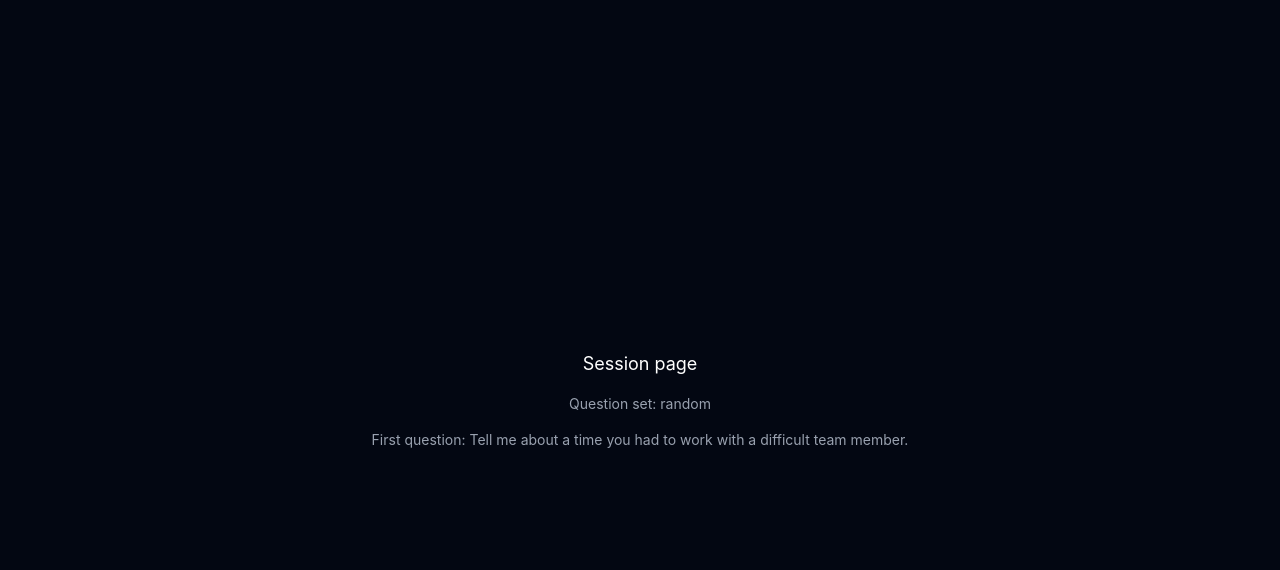
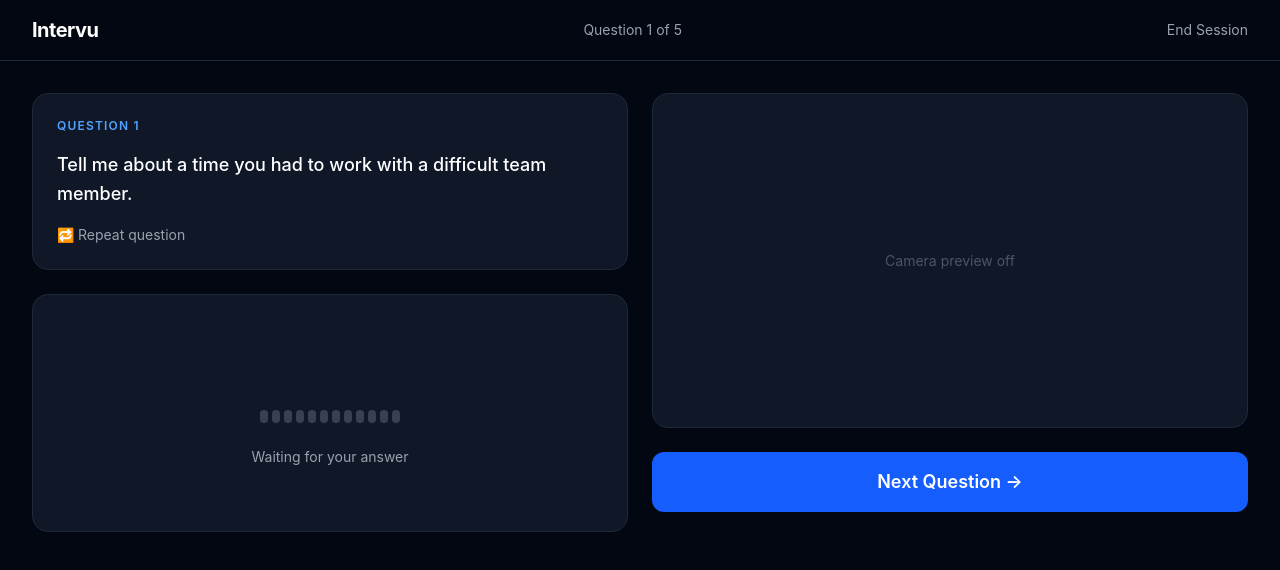
Before and after one commit to guzalrus/Intervu, a React (Vite) app: page /session in a window 1280 px wide. Shown: the top 570 px of the page. Built offline with nearby package versions, Linux system fonts and the light colour scheme; no server answers.

Commit message:
Added the interviewer speaking part and fixed UI

```diff
--- a/src/pages/Session.tsx
+++ b/src/pages/Session.tsx
@@ -1,6 +1,6 @@
-import { useLocation } from 'react-router-dom'
+import { useEffect, useRef, useState } from 'react'
+import { useLocation, useNavigate } from 'react-router-dom'
 
-// A small hardcoded question bank for now
 const questions: Record<string, string[]> = {
   random: [
     'Tell me about a time you had to work with a difficult team member.',
@@ -22,7 +22,7 @@ const questions: Record<string, string[]> = {
   teamwork: [
     'Tell me about a time you collaborated on a challenging project.',
     'Describe a situation where you had to rely on a teammate.',
-    'How do you handle it when a team member isn\'t pulling their weight?',
+    "How do you handle it when a team member isn't pulling their weight?",
   ],
   growth: [
     'Tell me about a time you failed and what you learned.',
@@ -31,25 +31,164 @@ const questions: Record<string, string[]> = {
   ],
 }
 
+function Session() {
+  const location = useLocation()
+  const navigate = useNavigate()
+  const { questionSet, cameraPreview } = location.state ?? { questionSet: 'random', cameraPreview: false }
+  const sessionQuestions: string[] = questions[questionSet] ?? questions.random
+
+  // Track which question we're on
+  const [currentIndex, setCurrentIndex] = useState(0)
+  const [isSpeaking, setIsSpeaking] = useState(false)
+
+  // Reference to the video element in the DOM
+  const videoRef = useRef<HTMLVideoElement>(null)
+
+  const currentQuestion = sessionQuestions[currentIndex]
+  const isLastQuestion = currentIndex === sessionQuestions.length - 1
+
+  // ── Camera setup ──────────────────────────────────────────────
+  useEffect(() => {
+    let stream: MediaStream
+
+    async function startCamera() {
+      try {
+        stream = await navigator.mediaDevices.getUserMedia({ video: true, audio: true })
+        if (videoRef.current) {
+          videoRef.current.srcObject = stream
+        }
+      } catch (err) {
+        console.error('Camera access denied:', err)
+      }
+    }
+
+    startCamera()
+
+    // Cleanup: stop the camera when the user leaves the page
+    return () => {
+      if (stream) {
+        stream.getTracks().forEach(track => track.stop())
+      }
+    }
+  }, [])
+
+  // ── Text-to-speech ────────────────────────────────────────────
+  function speakQuestion(text: string) {
+    window.speechSynthesis.cancel() // stop anything already speaking
+    const utterance = new SpeechSynthesisUtterance(text)
+    utterance.onstart = () => setIsSpeaking(true)
+    utterance.onend = () => setIsSpeaking(false)
+    window.speechSynthesis.speak(utterance)
+  }
+
+  // Speak automatically when the question changes
+  useEffect(() => {
+    speakQuestion(currentQuestion)
+  }, [currentIndex])
+
+  function handleNext() {
+    if (isLastQuestion) {
+      navigate('/review')
+    } else {
+      setCurrentIndex(prev => prev + 1)
+    }
+  }
+
+  // ── UI ────────────────────────────────────────────────────────
+  return (
+    <div className="min-h-screen bg-gray-950 text-white flex flex-col">
+
+      {/* Header */}
+      <header className="px-8 py-4 border-b border-gray-800 flex items-center justify-between">
+        <h1 className="text-xl font-bold tracking-tight">Intervu</h1>
+        <span className="text-gray-400 text-sm">
+          Question {currentIndex + 1} of {sessionQuestions.length}
+        </span>
+        <button
+          onClick={() => navigate('/')}
+          className="text-sm text-gray-400 hover:text-white transition-colors"
+        >
+          End Session
+        </button>
+      </header>
+
+      <main className="flex flex-1 gap-6 p-8">
+
+        {/* Left Panel — Interviewer */}
+        <div className="flex flex-col gap-6 w-1/2">
+
+          {/* Question display */}
+          <div className="bg-gray-900 border border-gray-800 rounded-2xl p-6 flex flex-col gap-4">
+            <span className="text-xs text-blue-400 font-semibold uppercase tracking-widest">
+              Question {currentIndex + 1}
+            </span>
+            <p className="text-lg font-medium leading-relaxed">
+              {currentQuestion}
+            </p>
+            <button
+              onClick={() => speakQuestion(currentQuestion)}
+              className="text-sm text-gray-400 hover:text-white transition-colors self-start"
+            >
+              🔁 Repeat question
+            </button>
+          </div>
+
+          {/* Waveform / Speaking indicator */}
+          <div className="bg-gray-900 border border-gray-800 rounded-2xl flex flex-col items-center justify-center py-16 gap-6">
+            <div className="flex items-end gap-1 h-16">
+              {Array.from({ length: 12 }).map((_, i) => (
+                <div
+                  key={i}
+                  className={`w-2 rounded-full transition-all duration-150 ${
+                    isSpeaking ? 'bg-blue-500' : 'bg-gray-700'
+                  }`}
+                  style={{
+                    height: isSpeaking
+                      ? `${Math.random() * 100}%`
+                      : '20%',
+                  }}
+                />
+              ))}
+            </div>
+            <p className="text-gray-400 text-sm">
+              {isSpeaking ? 'Interviewer is speaking...' : 'Waiting for your answer'}
+            </p>
+          </div>
 
 
-function Session() {
-    const location = useLocation()
-    const  { questionSet, cameraPreview } = location.state ?? {questionSet: 'random', cameraPreview: true}
 
-    // pick the right questions, fallback to random
-    const sessionQuestions = questions[questionSet] ?? questions.random
+        </div>
 
-    console.log('Question Set:', questionSet)
-    console.log('Camera preview:', cameraPreview)
-    console.log('Questions:', sessionQuestions)
-    return (
-  <div className="min-h-screen bg-gray-950 text-white flex flex-col items-center justify-center gap-4">
-    <p className="text-white text-lg">Session page</p>
-    <p className="text-gray-400 text-sm">Question set: {questionSet}</p>
-    <p className="text-gray-400 text-sm">First question: {sessionQuestions[0]}</p>
-  </div>
-)
+        {/* Right Panel — Candidate */}
+        <div className="flex flex-col gap-6 w-1/2">
 
+          {/* Camera preview or placeholder */}
+          <div className="bg-gray-900 border border-gray-800 rounded-2xl overflow-hidden aspect-video flex items-center justify-center">
+            {cameraPreview ? (
+              <video
+                ref={videoRef}
+                autoPlay
+                muted
+                playsInline
+                className="w-full h-full object-cover"
+              />
+            ) : (
+              <p className="text-gray-600 text-sm">Camera preview off</p>
+            )}
+          </div>
+
+          {/* Next button */}
+          <button
+            onClick={handleNext}
+            className="w-full bg-blue-600 hover:bg-blue-500 transition-colors text-white font-semibold py-4 rounded-xl text-lg"
+          >
+            {isLastQuestion ? 'Finish Session' : 'Next Question →'}
+          </button>
+
+        </div>
+      </main>
+    </div>
+  )
 }
+
 export default Session
```
